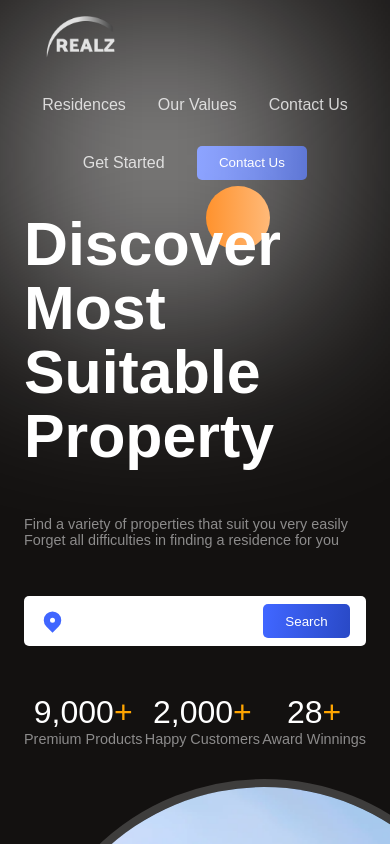
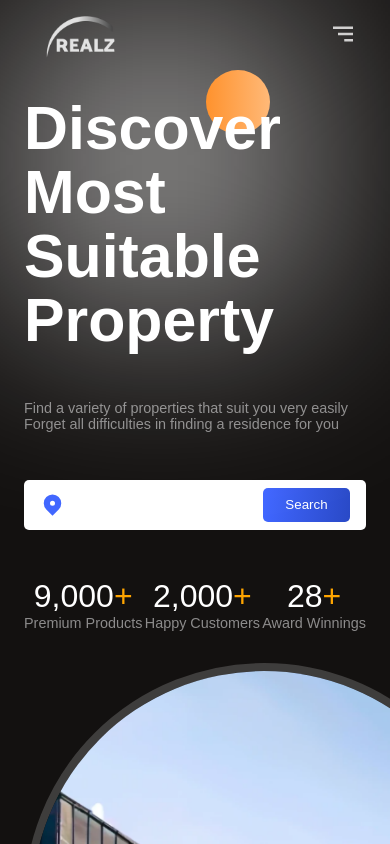
Before and after one commit to benjnp/realz, a React (Vite) app: page / in a window 390 px wide. Shown: the top 844 px of the page. Built offline with nearby package versions, Linux system fonts and the light colour scheme.

Commit message:
Added outside click

```diff
--- a/src/components/Header/Header.css
+++ b/src/components/Header/Header.css
@@ -21,3 +21,29 @@
 .h-menu>*:hover {
     cursor: pointer;
 }
+
+.menu-icon {
+    display: none;
+}
+
+@media (max-width: 768px) {
+    .menu-icon {
+        display: block;
+    }
+
+    .h-menu {
+        color: var(--black);
+        position: absolute;
+        top: 3rem;
+        right: 4rem;
+        background-color: white;
+        flex-direction: column;
+        font-weight: 500;
+        gap: 1rem;
+        padding: 1rem;
+        border-radius: 10px;
+        align-items: flex-start;
+        box-shadow: 0px 4px 4px rgba(0,0,0,0.05);
+        transition: all 300ms ease-in;
+    }
+}
--- a/src/components/Header/Header.jsx
+++ b/src/components/Header/Header.jsx
@@ -1,12 +1,21 @@
-import React from 'react'
+import React, {useState} from 'react'
 import './Header.css'
+import {BiMenuAltRight} from 'react-icons/bi'
+import OutsideClickHandler from 'react-outside-click-handler/build/OutsideClickHandler'
 
 export default function Header() {
+  const [isOpenMenu, setIsOpenMenu] = useState(false)
+
+  function getMenuStyles(menuOpened) {
+    if(document.documentElement.clientWidth <= 768)
+      return {right: !isOpenMenu && "-100%"}
+  }
   return (
     <div className="h-wrapper">
         <div className="h-container flexCenter fullWidth">
             <img src="./realzTP.png" alt="logo" width="100" />
-            <div className="flexCenter h-menu">
+            <OutsideClickHandler onOutsideClick={() => setIsOpenMenu(false)}>
+            <div className="flexCenter h-menu" style={getMenuStyles(isOpenMenu)}>
                 <a href="">Residences</a>
                 <a href="">Our Values</a>
                 <a href="">Contact Us</a>
@@ -15,7 +24,12 @@
                     Contact Us
                 </button>
             </div>
+            </OutsideClickHandler>
+            <div className="menu-icon" onClick={() => setIsOpenMenu((prev) => !prev)}>
+              <BiMenuAltRight size={30} />
+            </div>
         </div>
+
     </div>
   )
 }
```
